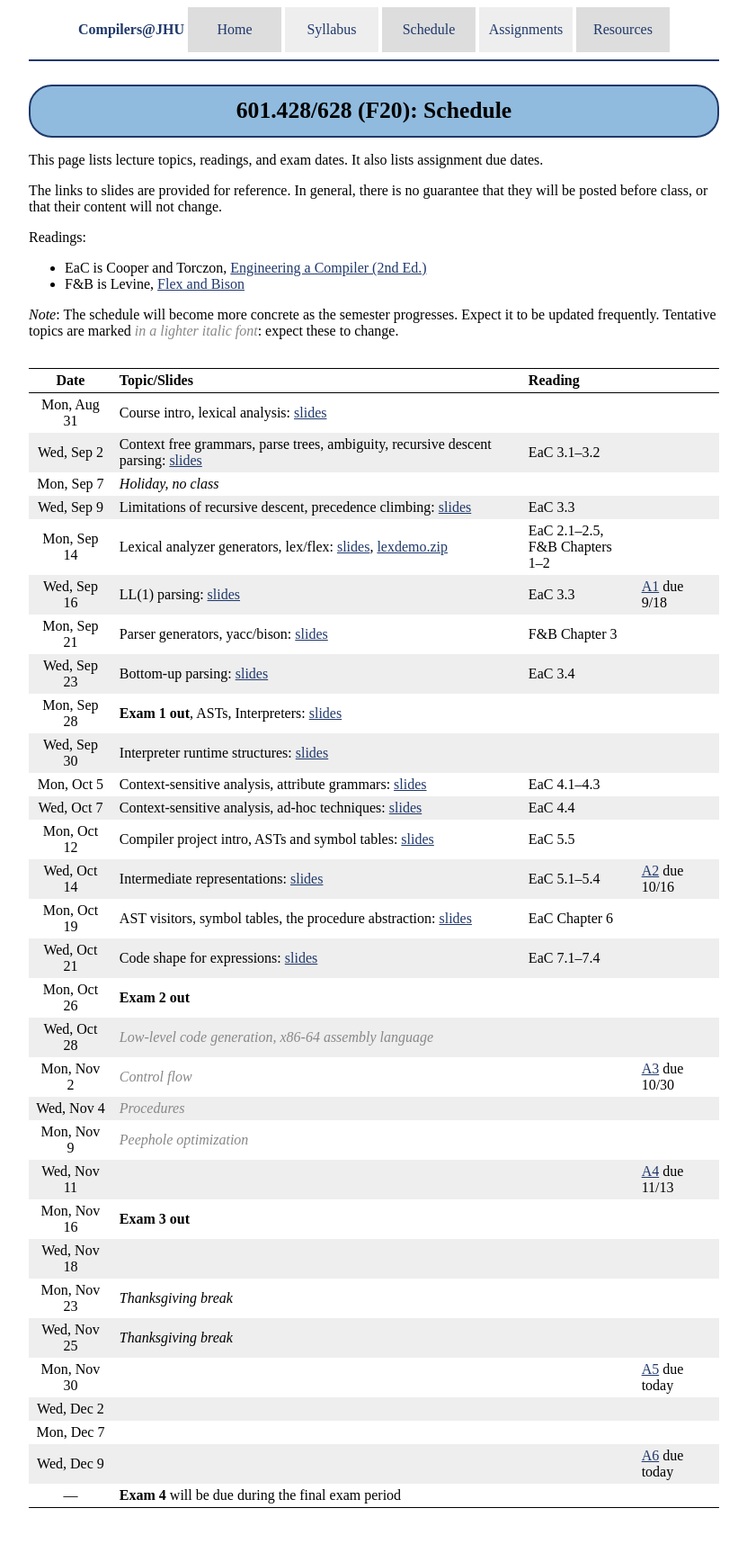
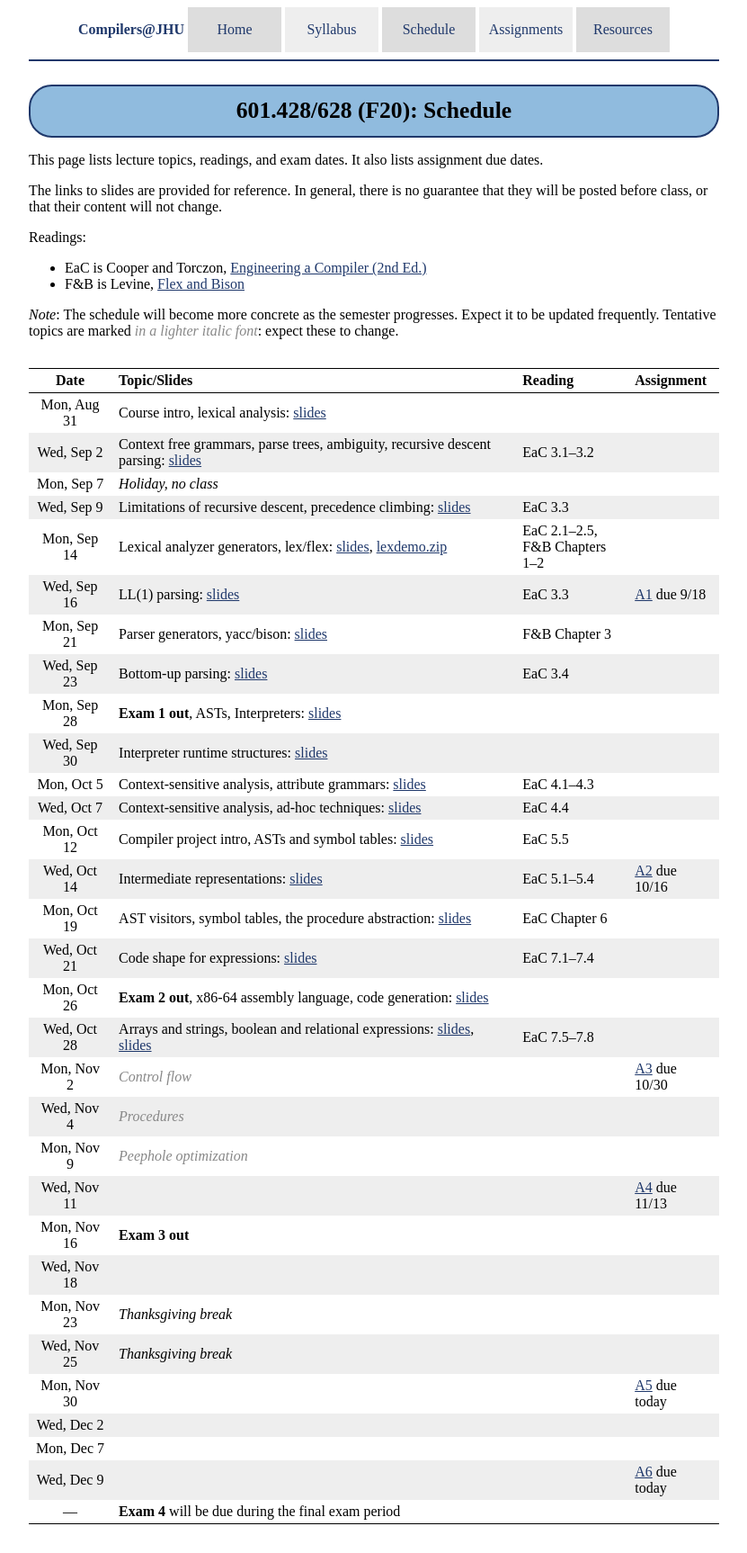
Before and after one commit to jhucompilers/fall2020, a Jekyll site: the page built from schedule.md, in a window 1280 px wide. Shown: the whole page at 90% size, without its empty margins (224-1055 px from the left). Built offline with Jekyll 4.4.1, drawn with Linux system fonts in a browser that asks for light colours.

Commit message:
slides/readings for week of 10/26

```diff
--- a/schedule.md
+++ b/schedule.md
@@ -14,8 +14,8 @@ Readings:
 
 *Note*: The schedule will become more concrete as the semester progresses. Expect it to be updated frequently.  Tentative topics are marked <span class="tentative">in a lighter italic font</span>: expect these to change.
 
-Date               | Topic/Slides | Reading
-:----------------: | ------------ | ------------
+Date               | Topic/Slides | Reading      | Assignment
+:----------------: | ------------ | ------------ | ----------
 Mon, Aug 31 | Course intro, lexical analysis: [slides](lectures/lecture01-public.pdf)
 Wed, Sep 2 | Context free grammars, parse trees, ambiguity, recursive descent parsing: [slides](lectures/lecture02-public.pdf) | EaC 3.1–3.2
 Mon, Sep 7 | *Holiday, no class*
@@ -32,8 +32,8 @@ Mon, Oct 12 | Compiler project intro, ASTs and symbol tables: [slides](lectures/
 Wed, Oct 14 | Intermediate representations: [slides](lectures/Intermediate_Representations.pdf) | EaC 5.1–5.4 | [A2](assign/assign02.html) due 10/16
 Mon, Oct 19 | AST visitors, symbol tables, the procedure abstraction: [slides](lectures/The_Procedure_Abstraction_I.pdf) | EaC Chapter 6
 Wed, Oct 21 | Code shape for expressions: [slides](/lectures/Code_Shape_I_Quick_Intro_to_Code_Generation_+_Code_Shape_for_Expressions.pdf) | EaC 7.1–7.4
-Mon, Oct 26 | <b>Exam 2 out</b>
-Wed, Oct 28 | <span class="tentative">Low-level code generation, x86-64 assembly language</span>
+Mon, Oct 26 | <b>Exam 2 out</b>, x86-64 assembly language, code generation: [slides](lectures/lecture16-public.pdf) |
+Wed, Oct 28 | Arrays and strings, boolean and relational expressions: [slides](lectures/Code_Shape_II_Arrays_Aggregates_&_Strings.pdf), [slides](lectures/Code_Shape_III_Boolean_and_Relational_Expressions_+_Control_Flow.pdf) | EaC 7.5–7.8
 Mon, Nov 2 | <span class="tentative">Control flow</span>  | | [A3](assign/assign03.html) due 10/30
 Wed, Nov 4 | <span class="tentative">Procedures</span>
 Mon, Nov 9 | <span class="tentative">Peephole optimization</span>
```
Also changed, not shown: 3 other files.
